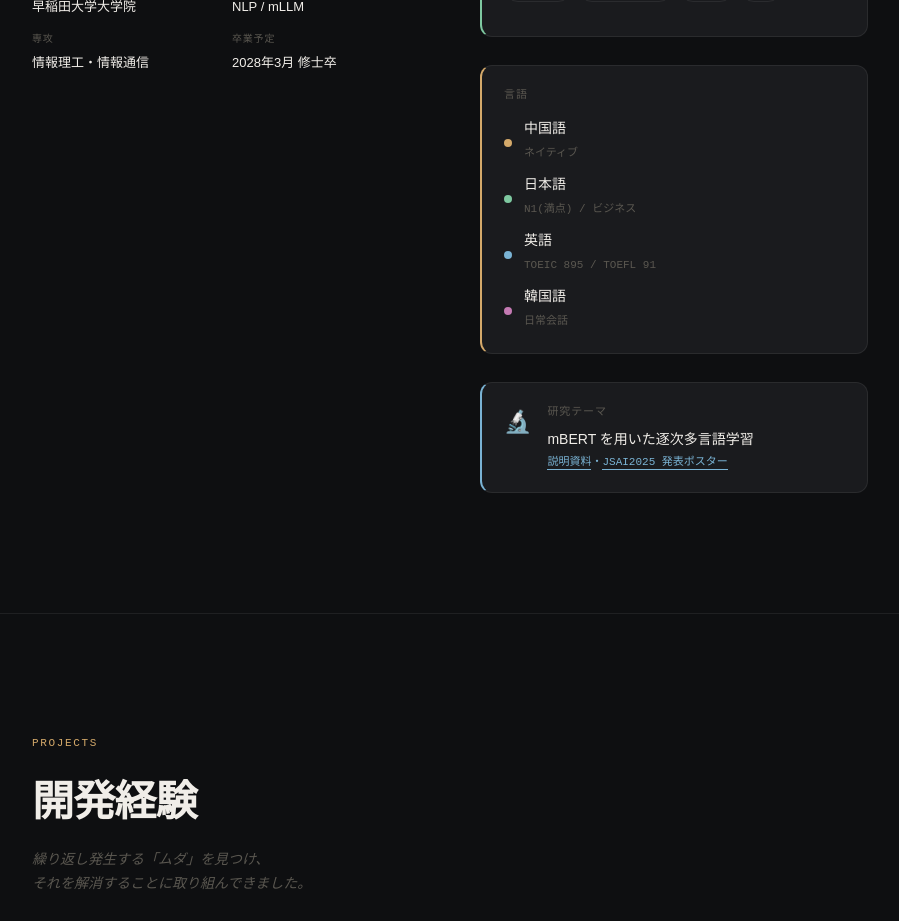
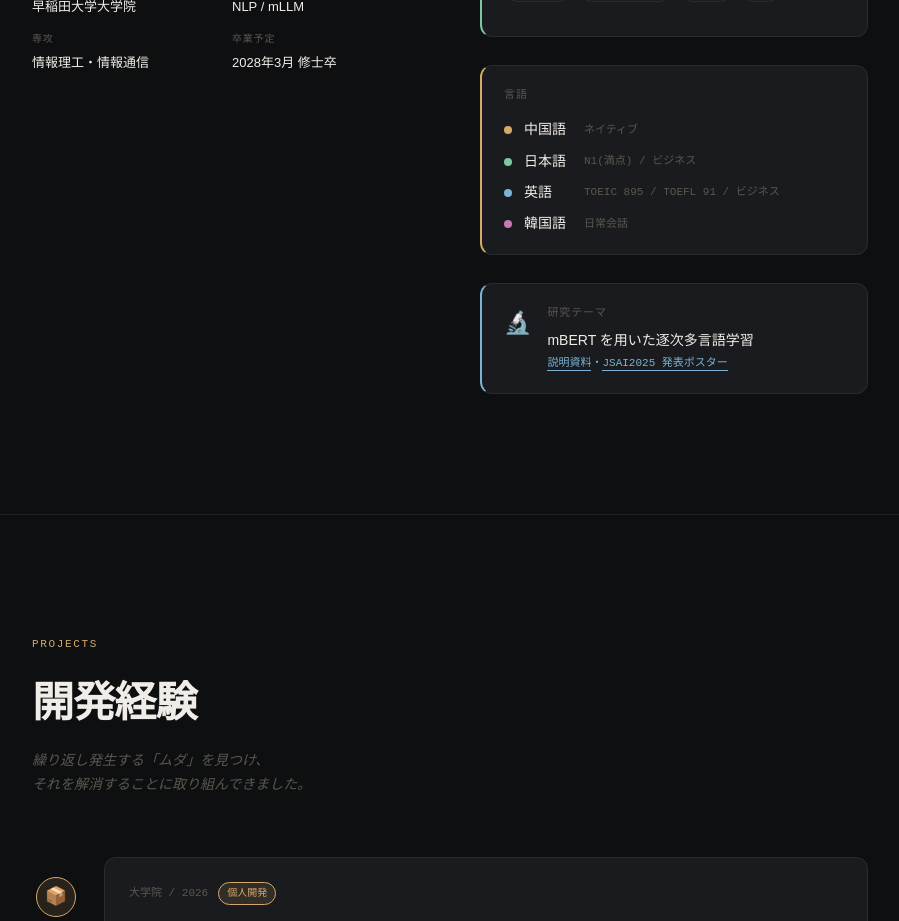
Before and after one commit to mamezlf/portfolio, a React (Vite) app: page / in a window 1280 px wide. Shown: the part 1460-2381 px from the top of the page, without its empty margins (190-1089 px from the left). Built offline with nearby package versions, Linux system fonts and the light colour scheme.

Commit message:
言語divを弄窄了一点

```diff
--- a/src/components/About.tsx
+++ b/src/components/About.tsx
@@ -3,7 +3,7 @@ import React from "react";
 const languages = [
   { lang: "中国語", level: "ネイティブ", color: "#d4a96a" },
   { lang: "日本語", level: "N1(満点) / ビジネス", color: "#7ec8a0" },
-  { lang: "英語", level: "TOEIC 895 / TOEFL 91", color: "#7ab3d4" },
+  { lang: "英語", level: "TOEIC 895 / TOEFL 91 / ビジネス", color: "#7ab3d4" },
   { lang: "韓国語", level: "日常会話", color: "#c47ab3" },
 ];
 
@@ -125,7 +125,7 @@ const About: React.FC = () => {
                 {languages.map(({ lang, level, color }) => (
                   <div key={lang} className="lang-item">
                     <div className="lang-dot" style={{ background: color }} />
-                    <div>
+                    <div className="lang-info">
                       <span className="lang-name">{lang}</span>
                       <span className="lang-level">{level}</span>
                     </div>
--- a/src/index.css
+++ b/src/index.css
@@ -502,6 +502,12 @@ h3 {
   height: 8px;
   border-radius: 50%;
   flex-shrink: 0;
+}
+
+.lang-info{
+  display: grid;
+  grid-template-columns: 60px 1fr;
+  align-items: center;
 }
 
 .lang-name {
```
